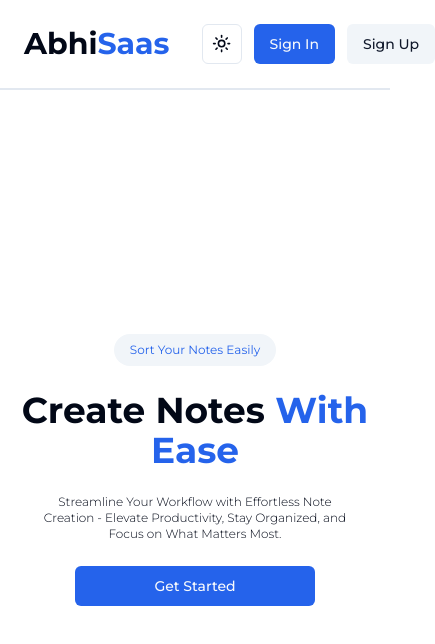
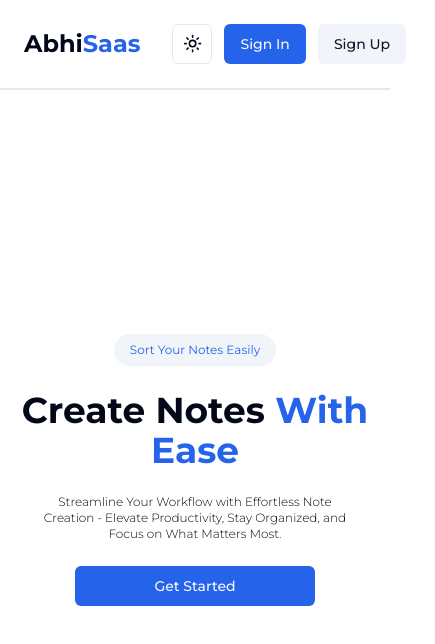
Before and after one commit to avayyyyyyy/NoteNest, a Next.js app: page / in a window 390 px wide. Shown: the top 644 px of the page, 435 px wide, since content can reach past the window. Built offline with nearby package versions, Linux system fonts and the light colour scheme; no server answers; the database is empty.

Commit message:
Responsive fixes

```diff
--- a/components/Navbar.tsx
+++ b/components/Navbar.tsx
@@ -18,7 +18,7 @@ const Navbar = async () => {
   return (
     <header className="border-b-2 py-3 px-2">
       <div className="mx-auto flex h-16 max-w-screen-xl items-center gap-8 px-4 sm:px-6 lg:px-8">
-        <Link href="/" className="block  font-bold text-3xl">
+        <Link href="/" className="block  font-bold text-2xl md:text-3xl">
           <span className="sr-only">Home</span>
           Abhi<span className="text-primary">Saas</span>
         </Link>
```
